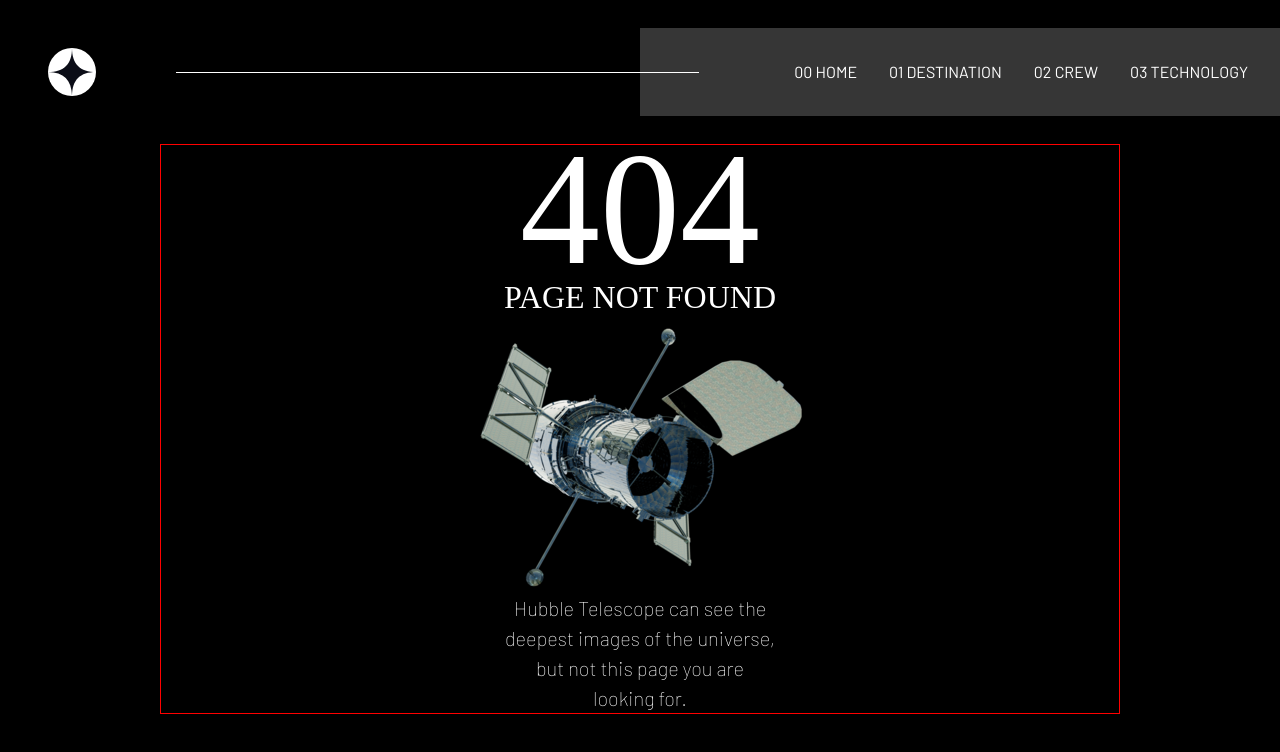
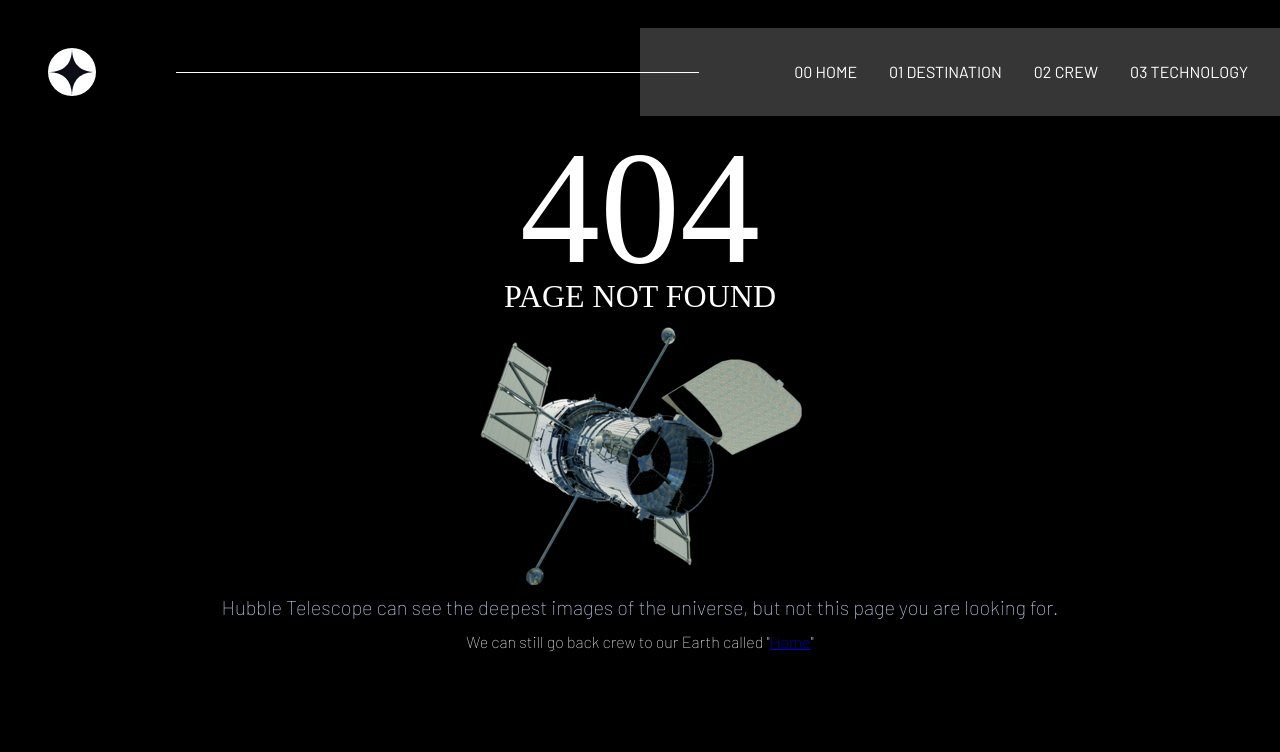
Before and after one commit to SerPet-eng/Space-Tourism-Website-Test, a React (Vite) app: page / in a window 1280 px wide. Before the commit this address had no page. Shown: the top 752 px of the page. Built offline with nearby package versions, Linux system fonts and the light colour scheme; a web font is replaced by a local one.

Commit message:
Adding Link to Home 🛠️🏠
- Adding an anchor for temporary use
- Adding extra style for the NotFound Components

```diff
--- a/src/components/Error/NotFound.jsx
+++ b/src/components/Error/NotFound.jsx
@@ -21,6 +21,13 @@
           Hubble Telescope can see the deepest images of the universe, but not
           this page you are looking for.
         </p>
+        <p className="not-found-direction">
+          We can still go back crew to our Earth called &quot;
+          <a className="not-found-back" href="*">
+            Home
+          </a>
+          &quot;
+        </p>
       </div>
     </div>
   );
--- a/src/css/style.css
+++ b/src/css/style.css
@@ -785,7 +785,6 @@
 }
 .not-found {
   margin: 0 10rem 2rem 10rem;
-  border: 1px solid red;
   display: flex;
   flex-direction: column;
   align-items: center;
@@ -806,12 +805,22 @@
   text-transform: uppercase;
   font-size: 2rem;
 }
-.not-found .not-found-content {
-  width: 300px;
-}
 .not-found .not-found-content .not-found-description {
   font-family: "Barlow", serif;
   font-weight: 100;
   font-style: normal;
+  color: hsl(231, 77%, 90%);
   font-size: 1.25rem;
+}
+.not-found .not-found-content .not-found-direction {
+  margin-top: 0.5rem;
+  font-family: "Barlow", serif;
+  font-weight: 100;
+  font-style: normal;
+}
+
+@media only screen and (max-width: 650px) {
+  .not-found {
+    margin: auto;
+  }
 }/*# sourceMappingURL=style.css.map */
--- /dev/null
+++ b/src/sass/media_queries/error/_not_found_queries.scss
@@ -0,0 +1,5 @@
+@media only screen and (max-width: 650px) {
+  .not-found {
+    margin: auto;
+  }
+}
--- a/src/sass/style.scss
+++ b/src/sass/style.scss
@@ -24,5 +24,8 @@
 
 @import './media_queries/home/home_queries';
 
-// NOT FOUND
+// ERROR
 @import './styles/Error/not_found';
+
+// ERROR MEDIA QUERIES
+@import './media_queries/error/not_found_queries';
--- a/src/sass/styles/Error/_not_found.scss
+++ b/src/sass/styles/Error/_not_found.scss
@@ -2,7 +2,7 @@
 
 .not-found {
   margin: 0 10rem 2rem 10rem;
-  border: 1px solid red;
+
   display: flex;
   flex-direction: column;
   align-items: center;
@@ -26,10 +26,14 @@
   }
 
   .not-found-content {
-    width: 300px;
     .not-found-description {
       @include Barlow_Thin;
+      color: $primary_Blue-300;
       font-size: 1.25rem;
+    }
+    .not-found-direction {
+      margin-top: 0.5rem;
+      @include Barlow_Thin;
     }
   }
 }
```
Also changed, not shown: 1 other file (tests, documents, lock files or other folders).
